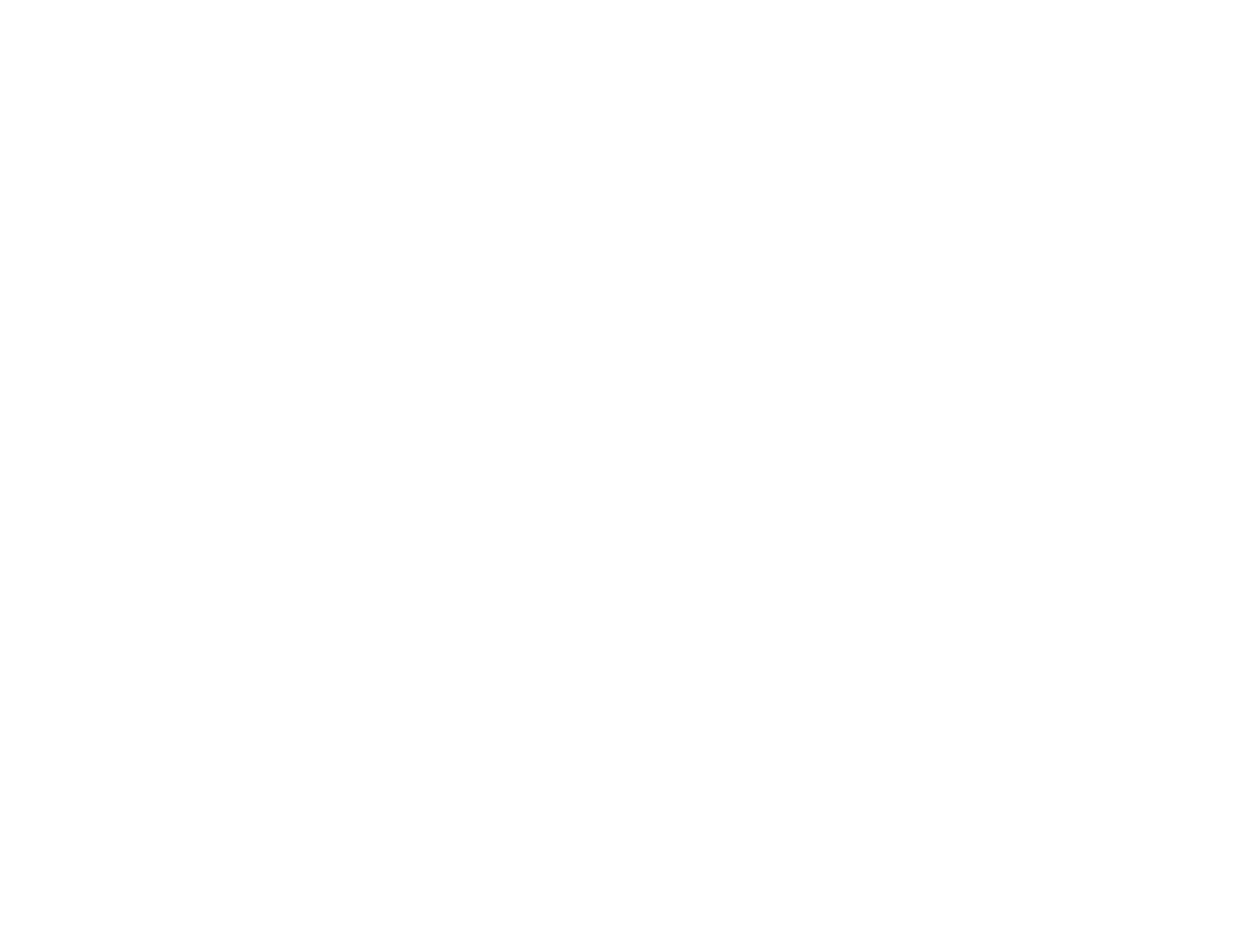
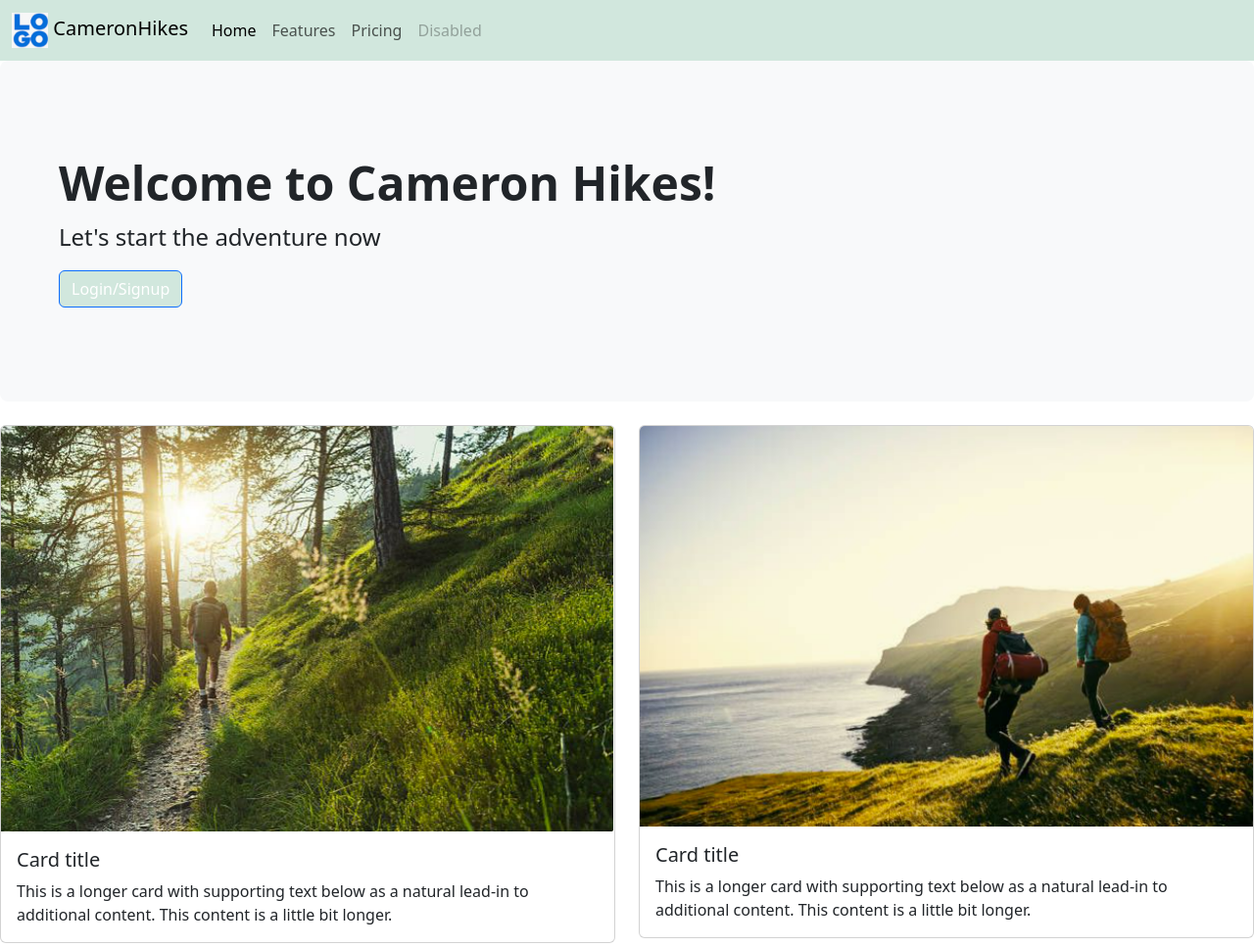
Before and after one commit to cmorris49/demo05_morris_cameron, a plain HTML site: page index.html in a window 1280 px wide. Shown: the top 967 px of the page at 98% size. Before the commit the page ends 800 px from the top, so only its background shows below. Drawn offline with nearby package versions, Linux system fonts and the light colour scheme; files that its build step writes are made by us from their sources; files whose address does not match are found by name.

Commit message:
Completed demo05

```diff
--- a/index.html
+++ b/index.html
@@ -5,34 +5,96 @@
     <title>My BCIT Project</title>
     <meta name="comp1800 template" content="My 1800 App">
 
-    <!-- Required meta tags -->
     <meta charset="utf-8">
     <meta name="viewport" content="width=device-width, initial-scale=1">
 
-    <!-- Bootstrap Library CSS CDN go here -->
-    <!-- Boostrap Library JS CDN  go here -->
+    <link href="https://cdn.jsdelivr.net/npm/bootstrap@5.3.2/dist/css/bootstrap.min.css" rel="stylesheet"
+        integrity="sha384-T3c6CoIi6uLrA9TneNEoa7RxnatzjcDSCmG1MXxSR1GAsXEV/Dwwykc2MPK8M2HN" crossorigin="anonymous">
 
-    <!-- Other libraries go here -->
+    <script src="https://cdn.jsdelivr.net/npm/bootstrap@5.3.2/dist/js/bootstrap.bundle.min.js"
+        integrity="sha384-C6RzsynM9kWDrMNeT87bh95OGNyZPhcTNXj1NW7RuBCsyN/o0jlpcV8Qyq46cDfL" crossorigin="anonymous"></script>
 
-    <!-- Link to styles of your own -->
-    <!-- <link rel="stylesheet" href="./styles/style.css"> -->
+    <link rel="stylesheet" href="style.css">
 
 </head>
 
 <body>
 
-    <!------------------------------>
-    <!-- Your HTML Layout go here -->
-    <!------------------------------>
-    <!-- Stuff for body goes here -->
+  <nav class="navbar navbar-expand-lg navbar-light bg-success-subtle">
+    <div class="container-fluid">
+      <a class="navbar-brand" href="#">
+        <img src="C:\Users\morri\Desktop\Term1\comp1800\demo05\demo05_morris_cameron\images\logo.jpg" height="36">
+        CameronHikes
+      </a>
+      <button class="navbar-toggler" type="button" data-bs-toggle="collapse" data-bs-target="#navbarNav" aria-controls="navbarNav" aria-expanded="false" aria-label="Toggle navigation">
+        <span class="navbar-toggler-icon"></span>
+      </button>
+      <div class="collapse navbar-collapse" id="navbarNav">
+        <ul class="navbar-nav">
+          <li class="nav-item">
+            <a class="nav-link active" aria-current="page" href="#">Home</a>
+          </li>
+          <li class="nav-item">
+            <a class="nav-link" href="#">Features</a>
+          </li>
+          <li class="nav-item">
+            <a class="nav-link" href="#">Pricing</a>
+          </li>
+          <li class="nav-item">
+            <a class="nav-link disabled" aria-disabled="true">Disabled</a>
+          </li>
+        </ul>
+      </div>
+    </div>
+  </nav>
 
+  <div class="p-5 mb-4 bg-light rounded-3">
+    <div class="container-fluid py-5">
+      <h1 class="display-5 fw-bold">Welcome to Cameron Hikes!</h1>
+      <p class="col-md-8 fs-4">Let's start the adventure now</p>
 
-    <!---------------------------------------------->
-    <!-- Your own JavaScript functions go here    -->
-    <!---------------------------------------------->
+      <button onclick="window.location.href='login.html'" class="btn btn-primary navbar-light bg-success-subtle" type="button">Login/Signup</button>
+    </div>
+  </div>
 
-    <!-- Link to scripts of your own -->
-    <!-- <script src="./scripts/script.js"></script> -->
+  <div class="row row-cols-1 row-cols-md-2 g-4">
+    <div class="col">
+      <div class="card">
+        <img src="C:\Users\morri\Desktop\Term1\comp1800\demo05\demo05_morris_cameron\images\hike1.jpg" class="card-img-top" alt="hike1">
+        <div class="card-body">
+          <h5 class="card-title">Card title</h5>
+          <p class="card-text">This is a longer card with supporting text below as a natural lead-in to additional content. This content is a little bit longer.</p>
+        </div>
+      </div>
+    </div>
+    <div class="col">
+      <div class="card">
+        <img src="C:\Users\morri\Desktop\Term1\comp1800\demo05\demo05_morris_cameron\images\hike2.jpg" class="card-img-top" alt="hike2">
+        <div class="card-body">
+          <h5 class="card-title">Card title</h5>
+          <p class="card-text">This is a longer card with supporting text below as a natural lead-in to additional content. This content is a little bit longer.</p>
+        </div>
+      </div>
+    </div>
+    <div class="col">
+      <div class="card">
+        <img src="C:\Users\morri\Desktop\Term1\comp1800\demo05\demo05_morris_cameron\images\hike3.jpg" class="card-img-top" alt="hike3">
+        <div class="card-body">
+          <h5 class="card-title">Card title</h5>
+          <p class="card-text">This is a longer card with supporting text below as a natural lead-in to additional content.</p>
+        </div>
+      </div>
+    </div>
+    <div class="col">
+      <div class="card">
+        <img src="C:\Users\morri\Desktop\Term1\comp1800\demo05\demo05_morris_cameron\images\NV01.jpg" class="card-img-top" alt="NV01">
+        <div class="card-body">
+          <h5 class="card-title">Card title</h5>
+          <p class="card-text">This is a longer card with supporting text below as a natural lead-in to additional content. This content is a little bit longer.</p>
+        </div>
+      </div>
+    </div>
+  </div>
 
 </body>
 
```
